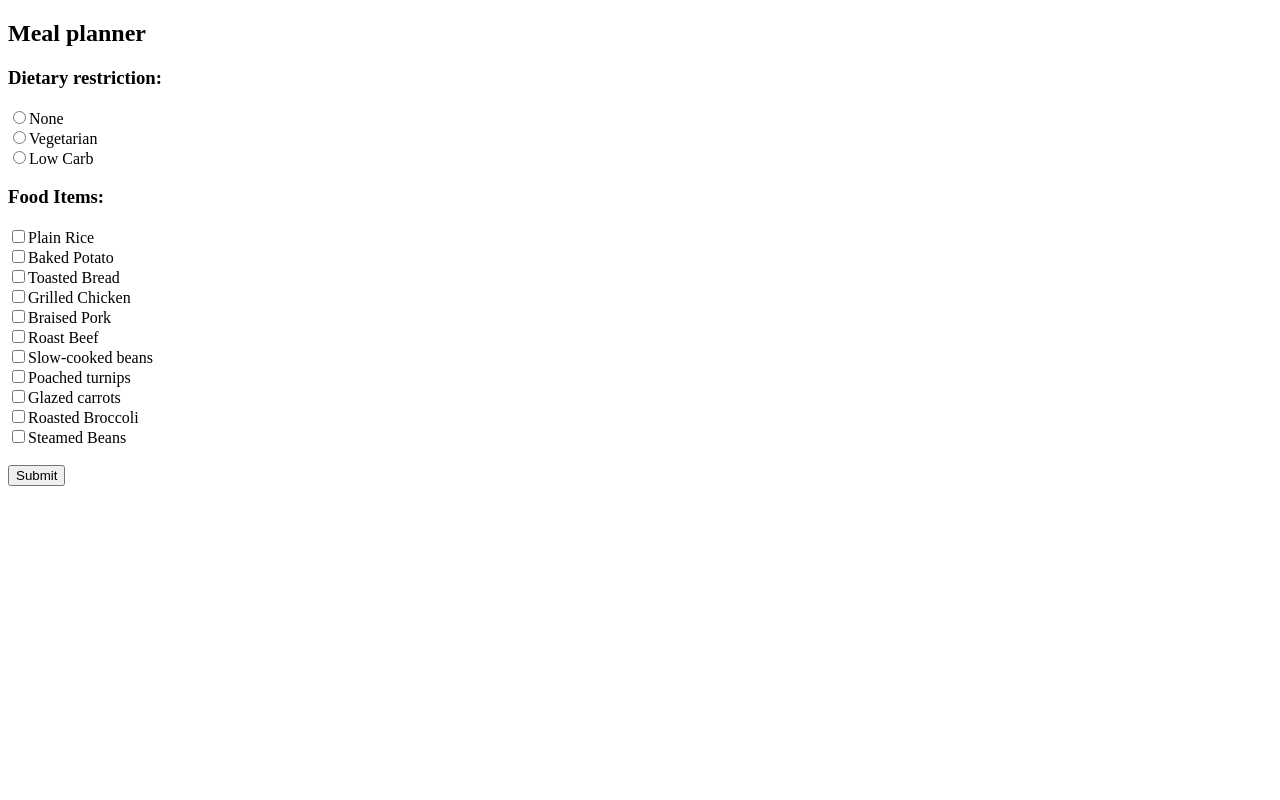
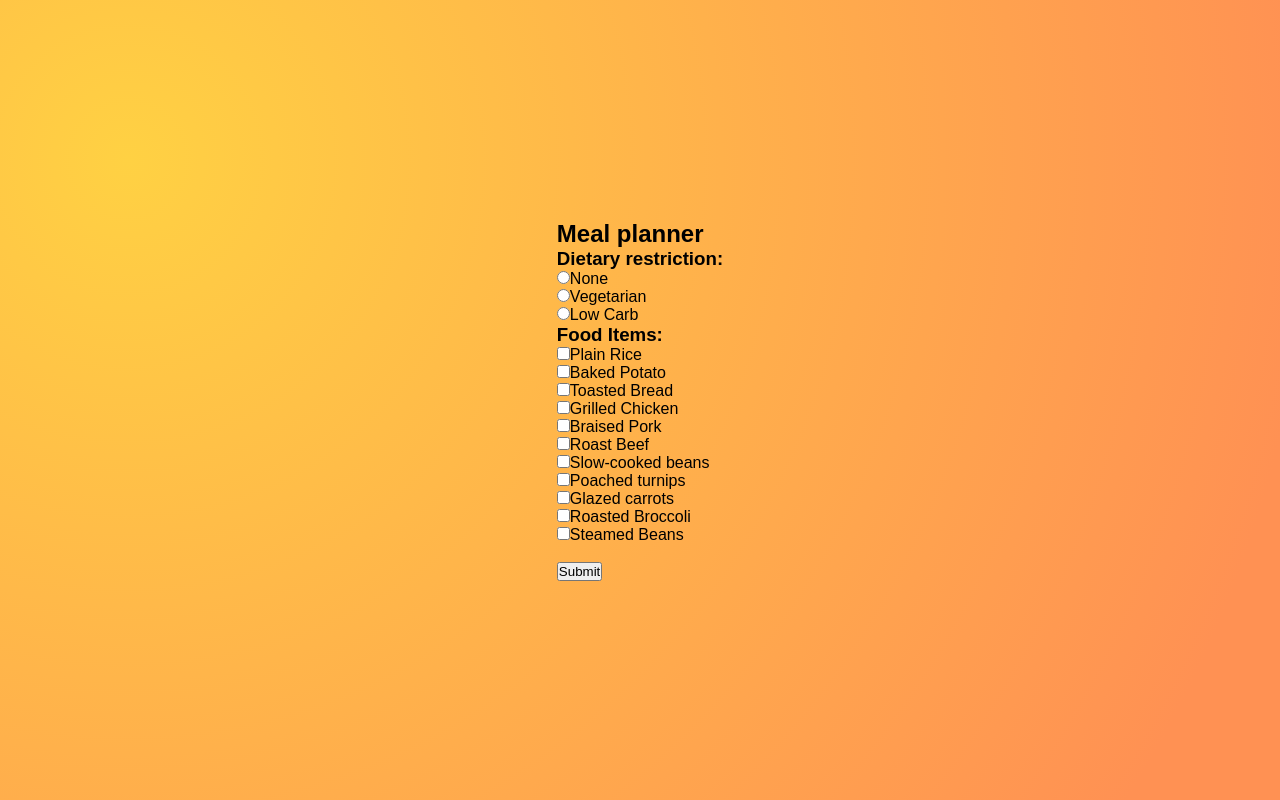
Before and after one commit to kennethtegrado/cmsc12-projects, a plain HTML site: page Main Exercises/TEGRADOK_exer11/index.html in a window 1280 px wide. Drawn offline with Linux system fonts and the light colour scheme.

Commit message:
init styles for the html

```diff
--- a/Main Exercises/TEGRADOK_exer11/index.html
+++ b/Main Exercises/TEGRADOK_exer11/index.html
@@ -3,6 +3,7 @@
     <head>
         <meta charset="utf-8" />
         <title>Meal planner</title>
+        <link rel="stylesheet" href="styles.css" />
     </head>
     <body>
         <form>
--- a/Main Exercises/TEGRADOK_exer11/script.js
+++ b/Main Exercises/TEGRADOK_exer11/script.js
@@ -9,3 +9,6 @@ Professor Aragones
 Submitted by:
 TEGRADO, Kenneth Renz A.
 */
+
+// USE STRICT MODE
+'use strict';
--- /dev/null
+++ b/Main Exercises/TEGRADOK_exer11/styles.css
@@ -0,0 +1,23 @@
+/* Remove default properties from the whole HTML */
+* {
+    margin: 0;
+    padding: 0;
+    box-sizing: 0;
+}
+
+/* Import Font */
+@import url('https://fonts.googleapis.com/css2?family=Poppins:wght@100;400;700;900&display=swap');
+
+/* Body styles */
+body {
+    height: 100vh;
+    display: flex;
+    align-items: center;
+    justify-content: center;
+    font-family: 'Poppins', sans-serif;
+    background-image: radial-gradient(
+        circle farthest-corner at 10% 20%,
+        rgba(255, 209, 67, 1) 0%,
+        rgba(255, 145, 83, 1) 90%
+    );
+}
```
